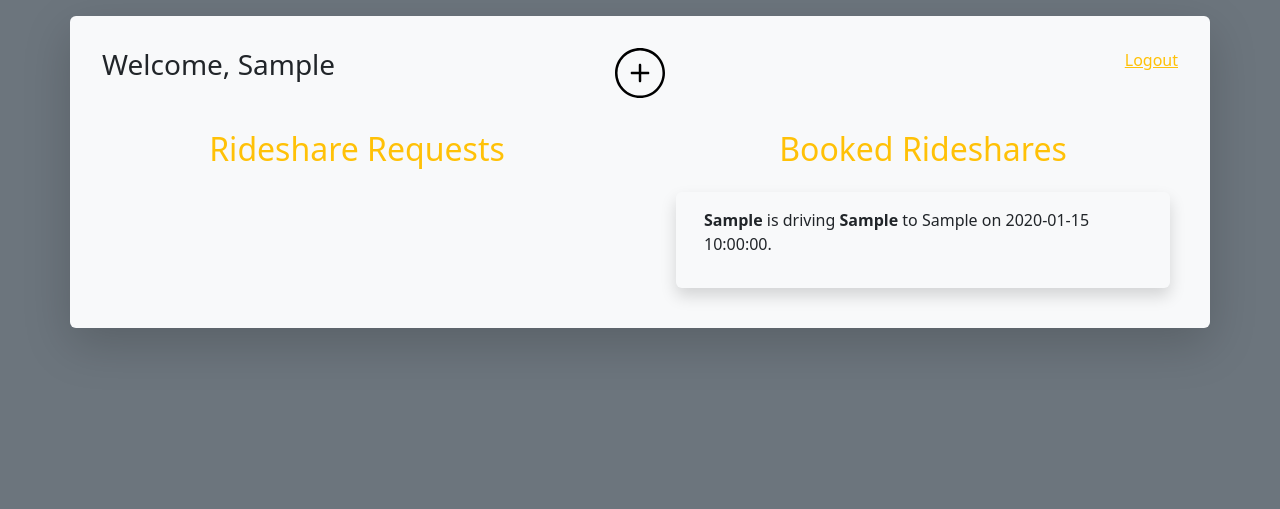
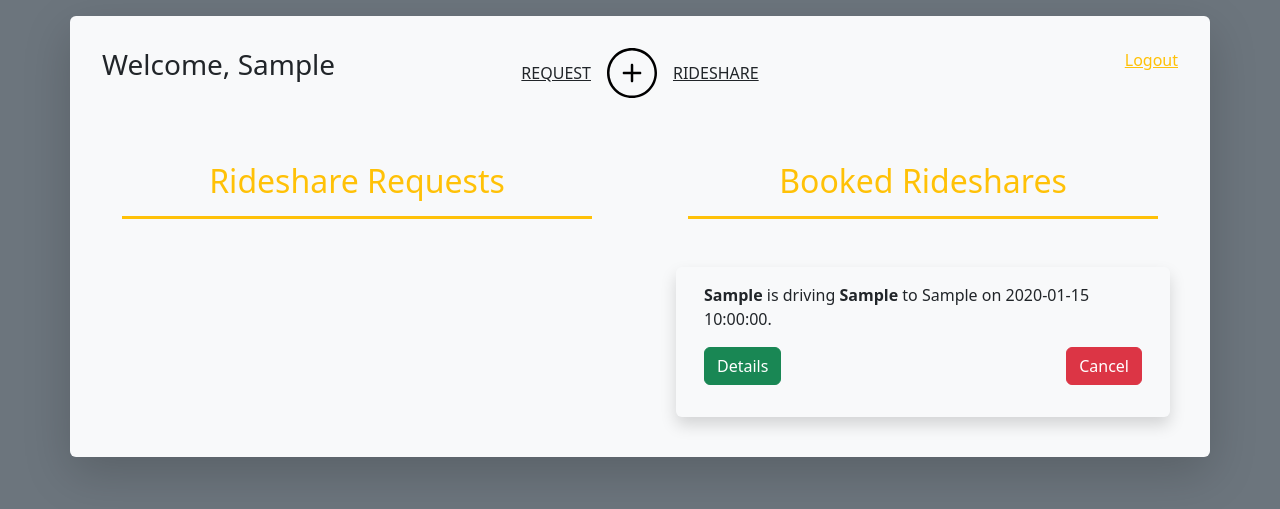
Before and after one commit to rteet702/ohana-rideshare, a Flask app: page /rides/dashboard in a window 1280 px wide. Shown: the top 509 px of the page. Run offline with Flask 2, Linux system fonts and the light colour scheme; the visitor is signed in with stand-in values (Sample User, id 1); tables that the repository leaves empty or names only in its code hold one stand-in row (values such as "Sample post"); some libraries are stand-ins or nearby versions.

Commit message:
4: refactored database to include details

```diff
--- a/flask_app/controllers/rides.py
+++ b/flask_app/controllers/rides.py
@@ -55,3 +55,18 @@ def f_accept(ride_id):
     Ride.accept_ride(data)
 
     return redirect('/rides/dashboard')
+
+
+@app.route('/rides/<int:ride_id>/cancel')
+def f_cancel(ride_id):
+    data = {'ride_id': ride_id}
+    Ride.cancel_ride(data)
+
+    return redirect('/rides/dashboard')
+
+
+@app.route('/rides/<int:ride_id>/details')
+def r_details(ride_id):
+    data = {'ride_id' : ride_id}
+    ride = Ride.get_by_id(data)
+    return render_template('details_ride.html', ride=ride)
--- a/flask_app/models/ride.py
+++ b/flask_app/models/ride.py
@@ -9,6 +9,7 @@ class Ride:
         self.destination = data.get('destination')
         self.pickup_location = data.get('pickup_location')
         self.rideshare_date = data.get('rideshare_date')
+        self.details = data.get('details')
         self.created_at = data.get('created_at')
         self.updated_at = data.get('updated_at')
         self.request_id = None
@@ -97,7 +98,7 @@ class Ride:
     def create_ride(cls, data:dict) -> int:
         '''Quick method to take the data from a form and create a new ride. Returns the id of the new row.'''
 
-        query = "INSERT INTO rides (destination, pickup_location, rideshare_date, request_id) VALUES (%(destination)s, %(pickup_location)s, %(rideshare_date)s, %(user_id)s);"
+        query = "INSERT INTO rides (destination, pickup_location, rideshare_date, request_id, details) VALUES (%(destination)s, %(pickup_location)s, %(rideshare_date)s, %(user_id)s, %(details)s);"
 
         return connectToMySQL('rideshare').query_db(query, data)
 
@@ -108,3 +109,50 @@ class Ride:
         query = "UPDATE rides SET driver_id=%(user_id)s WHERE id=%(ride_id)s;"
 
         connectToMySQL('rideshare').query_db(query, data)
+
+    @classmethod
+    def cancel_ride(cls, data:dict) -> None:
+        '''Update the given ride's driver_id to None'''
+
+        query = "UPDATE rides SET driver_id=default WHERE id=%(ride_id)s;"
+
+        connectToMySQL('rideshare').query_db(query, data)
+
+    @classmethod
+    def get_by_id(cls, data:dict) -> list:
+        '''Get a list of all rides currently created, as well as associating the driver / rider with the ride.'''
+
+        query = """SELECT
+                        rides.id,
+                        destination,
+                        pickup_location,
+                        rideshare_date,
+                        rides.created_at,
+                        rides.updated_at,
+                        rides.details,
+                        users.email AS rider,
+                        users_2.email AS driver
+                    FROM
+                        rides
+                    JOIN
+                        users
+                    ON
+                        request_id = users.id
+                    LEFT JOIN
+                        users AS users_2
+                    ON
+                        driver_id = users_2.id
+                    WHERE
+                        rides.id=%(ride_id)s;"""
+
+        result = connectToMySQL('rideshare').query_db(query, data)
+
+        print(result)
+        request_data = {'email': result[0].get('rider')}
+        driver_data = {'email': result[0].get('driver')}
+
+        ride = cls(result[0])
+        ride.driver_id = User.get_by_email(driver_data)
+        ride.request_id = User.get_by_email(request_data)
+
+        return ride
--- a/flask_app/templates/dashboard.html
+++ b/flask_app/templates/dashboard.html
@@ -18,8 +18,8 @@
             </div>
             <!-- request a ride section -->
             <div class="col">
-                <a href="/rides/create">
-                    <img src="{{ url_for('static', filename='imgs/plus-svgrepo-com.svg') }}" alt="plus symbol" class="mx-auto d-block" id="new_ride">
+                <a href="/rides/create" class="d-flex align-items-center justify-content-center link-dark">
+                    REQUEST<img src="{{ url_for('static', filename='imgs/plus-svgrepo-com.svg') }}" alt="plus symbol" class="mx-3" id="new_ride">RIDESHARE
                 </a>
             </div>
             <!-- logout section -->
@@ -31,7 +31,7 @@
         <div class="row">
             <!-- pending requests -->
             <div class="col px-5">
-                <h2 class="text-warning text-center my-3">Rideshare Requests</h2>
+                <h2 class="text-warning text-center my-5 border-bottom border-3 border-warning pb-3">Rideshare Requests</h2>
                 {% for ride in rides %}
                 {% if ride.driver_id == None %}
                 <div class="row p-3 my-4 shadow rounded">
@@ -56,14 +56,19 @@
             </div>
             <!-- booked rides -->
             <div class="col px-5">
-                <h2 class="text-warning text-center my-3">Booked Rideshares</h2>
+                <h2 class="text-warning text-center my-5 border-bottom border-3 border-warning pb-3">Booked Rideshares</h2>
                 <!-- accepted rideshare blocks -->
                 {% for ride in rides %}
                 {% if ride.driver_id != None %}
                 <div class="row p-3 my-4 shadow rounded">
-                    <p><span class="fw-bold">{{ ride.driver_id.first_name }}</span>
-                        is driving <span class="fw-bold">{{ ride.request_id.first_name }}</span>
-                        to {{ ride.destination }} on {{ ride.rideshare_date }}.</p>
+                    <p>
+                        <span class="fw-bold">{{ ride.driver_id.first_name }}</span> is driving <span class="fw-bold">{{ ride.request_id.first_name }}</span> to {{ ride.destination }} on {{ ride.rideshare_date }}.
+                    </p>
+                    {% if ride.driver_id.id == active_user.id %}
+                    <p class="d-flex justify-content-between"><a class="btn btn-success" href="/rides/{{ ride.id }}/details">Details</a><a class="btn btn-danger" href="/rides/{{ ride.id }}/cancel">Cancel</a></p>
+                    {% elif ride.request_id.id == active_user.id %}
+                    <p><a class="btn btn-success" href="/rides/{{ ride.id }}/details">Details</a></p>
+                    {% endif %}
                 </div>
                 {% endif %}
                 {% endfor %}
```
Also changed, not shown: flask_app/templates/details_ride.html (added, +45 -0 lines), 2 other files.
